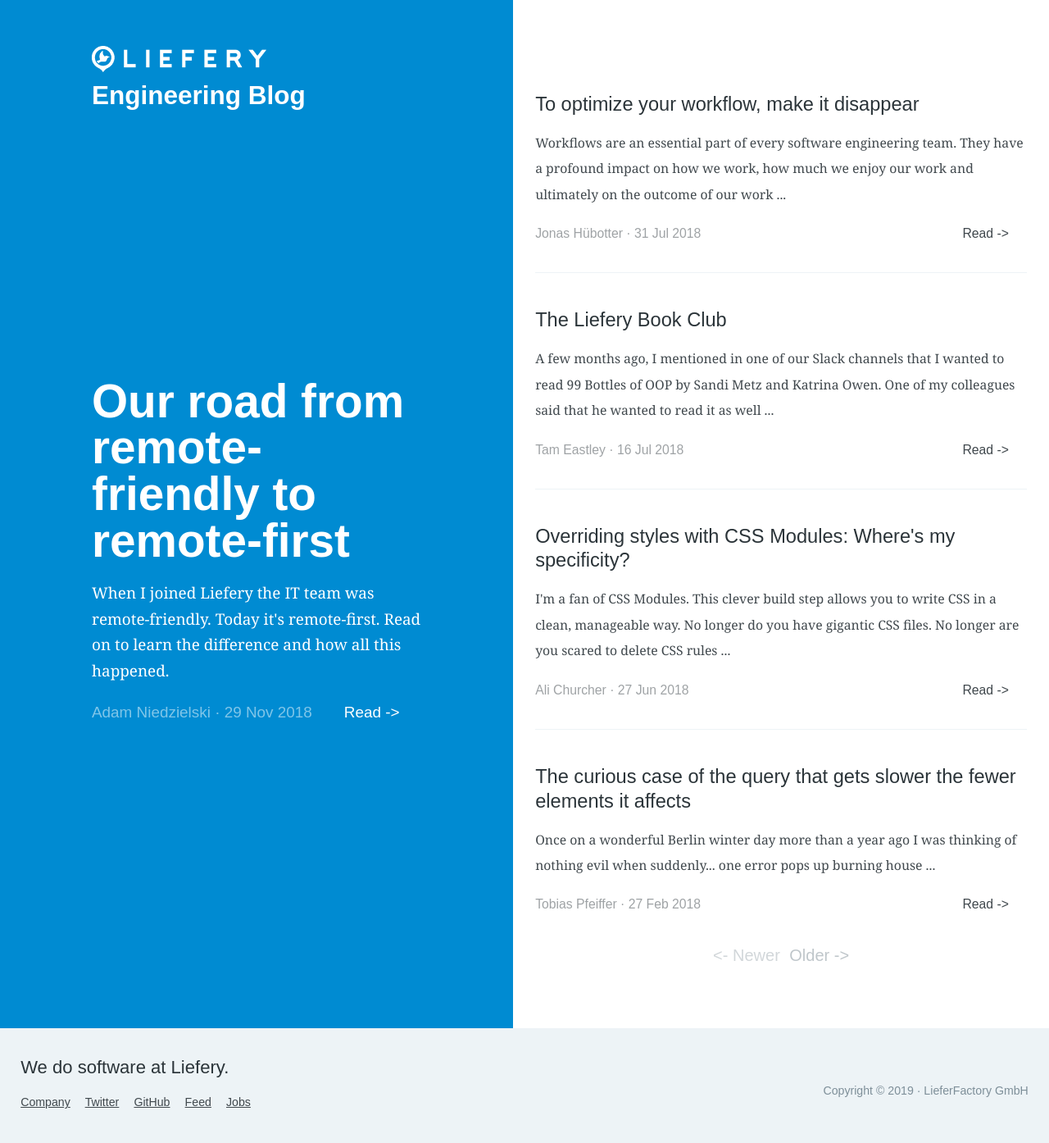
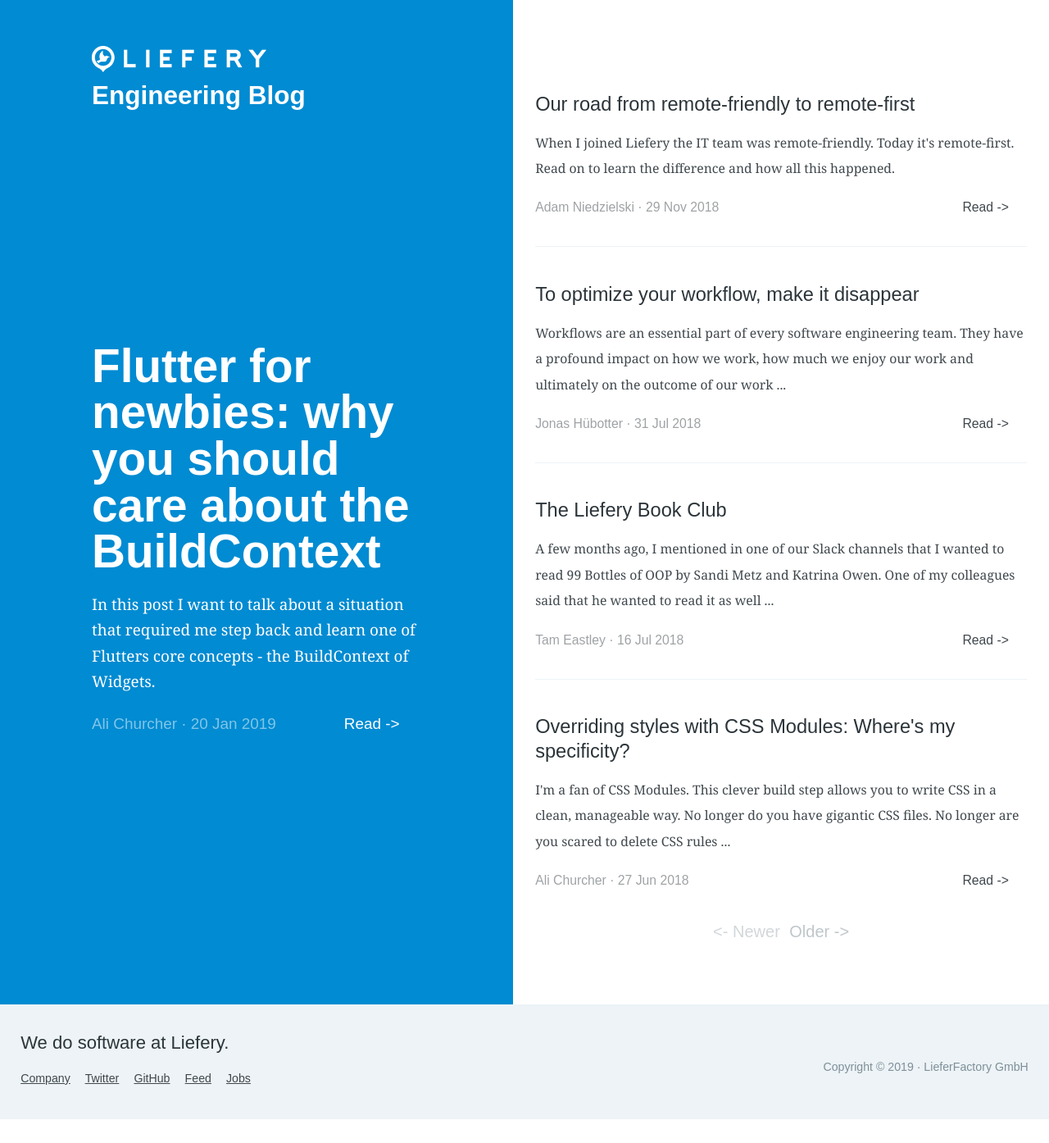
Before and after one commit to liefery-it-legacy/blog, a Jekyll site: the page built from index.html, in a window 1280 px wide. Shown: the whole page at 82% size. Built offline with Jekyll 4.4.1, drawn with Linux system fonts in a browser that asks for light colours; some web fonts are replaced; the list of posts is cut into pages by our own code; a file with an impossible date is left out; after the commit the page ends 1365 px from its top, so only the background shows below that.

Commit message:
more pictures and edits

````diff
--- a/_posts/2019-02-20-flutter-build-context-101.md
+++ b/_posts/2019-02-20-flutter-for-newbies-why-you-should-care-about-the-build-context.md
@@ -1,7 +1,7 @@
 ---
 layout: post
-title: "todo "
-date: todo
+title: "Flutter for newbies: why you should care about the BuildContext"
+date: 20-01-2019
 author: Ali Churcher
 tags: todo
 excerpt: "In this post I want to talk about a situation that required me step back and learn one of Flutters core concepts - the BuildContext of Widgets."
@@ -12,37 +12,37 @@ In this post I want to talk about a situation that required me step back and lea
 
  The first thing you learn in flutter is that everything is a widget. Not just small components of the page like a form or a menu, but _everything_. A single button is a widget. A line of text is a widget. Padding and margins are also achieved with widgets. After a long day at the office you start to question if you too are widget.
 
- <img alt="monkey looking at self in mirror" src="/images/posts/flutter/existential_crisis_monkey.jpg" align="middle" width="300"/>
+ <figure>
+ <img  alt="monkey looking at self in mirror" src="/images/posts/flutter/existential_crisis_monkey.jpg" />   <figcaption>Photo by Andre Mouton on Unsplash.</figcaption>
+ </figure>
 
-
-Each widget is created from a `build` method, and every build method takes a `BuildContext` as an argument.
+Every widget in Flutter is created from a `build` method, and every build method takes a `BuildContext` as an argument.
 ```Dart
  build(BuildContext context) {
    // return widget
  }
 ```
-This BuildContext describes where you are in the tree of widgets of your application.  I learnt that it's easy to ignore BuildContext completely. Just slap in a parameter when you write a build function and forget about it. This lazy approach served me well until the day I needed to create a SnackBar.
+This BuildContext describes where you are in the tree of widgets of your application.  I learnt that it's easy to ignore BuildContext completely. Just slap in a parameter when you write a build function and forget about it. This lazy approach served me well until the day I needed to create a SnackBar; the small pieces of information that pop up at the bottom of your screen.
 
 ![snackbar popup dialog on a phone](/images/posts/flutter/snackbar_bottom_only.png)
 
 
 Let's delve into what it takes to display a SnackBar, and why it is relevant to understand the BuildContext.
 
+
 ## Creating and Displaying a SnackBar
-A SnackBar is easy to create:
-
+A SnackBar is simple to create:
 
 ```dart
 mySnackBar = SnackBar(content: "Saving all changes...")
 ```
-(Note that you can ommit the `new` keyword when calling constructors such as `SnackBar()`)
+(Note that you can omit the `new` keyword when calling constructors such as `SnackBar()` in the Dart language).
 
-This `mySnackBar` is now created but not visible. To display it on the screen we must use `Scaffold`. A Scaffold is the way to display Material elements such as AppBar, Body, and SnackBars.
-Different screens will each have their own Scaffold and display different content in the appBar and the body.
 
-(image of app with heading (Appbar)  content (body) and a dialog(SnackBar) with labels)
+`mySnackBar` is now created but not visible. To display it on the screen we must use `Scaffold`. A Scaffold is the way to display [Material](https://flutter.io/docs/development/ui/widgets/material) elements such as the AppBar (the top bar on the screen), Body, and SnackBars.
+Different screens each have their own Scaffold where they display different information into the Body or AppBar.
 
-To display the SnackBar on the screen you simply get the Scaffold with a method called Scaffold.of then call `showSnackBar`.
+To display the SnackBar on the screen you must get a reference to the Scaffold with the method `Scaffold.of` then display the SnackBar with `showSnackBar`.
 
 ```dart
 Scaffold.of(context).showSnackBar(myCoolSnackBar)
@@ -69,7 +69,7 @@ class MyDocumentsScreen extends StatelessWidget {
   }
 }
 ```
-<img align="middle" src="/images/posts/flutter/sad_no_snackbar.png" width="200"  />
+<img class="userDefined centered" src="/images/posts/flutter/sad.png" width="260"  />
 
 When we click the button no SnackBar is displayed, and the following error is printed to the console:
 
@@ -85,7 +85,7 @@ To find out what went wrong we need to know what this `of()` function really doe
 ## Of
 
   `Scaffold.of(context)`  says "From the given `BuildContext`, return the nearest Scaffold widget".
-The `of` method can be used elsewhere for example `Theme.of(context)` takes the supplied context and returns the nearest Theme.
+The `of` method can be used in many places in Flutter for example `Theme.of(context)` takes the supplied context and returns the nearest Theme.
 
 The line of code that caused the failure:
 ```dart
@@ -94,14 +94,14 @@ Scaffold.of(context).showSnackBar(myCoolSnackBar)
 says “Go and find me the nearest Scaffold to the given BuildContext and then display myCoolSnackBar inside it."
 So why did the error say that there was no Scaffold in the given BuildContext, even though we created a Scaffold in the code block above?
 
- ## BuildContext
+## BuildContext
+
 
 >Each widget has its own BuildContext, which becomes the parent of the widget returned by the StatelessWidget.build.
 
+<img class="userDefined" src="/images/posts/flutter/login_screen.png" width="245"  /><img class="userDefined" src="/images/posts/flutter/arrow.png" width="70"  /><img class="userDefined" src="/images/posts/flutter/full_screen_no_snackbar.png" width="250"  />
 
-<img src="/images/posts/flutter/login_screen.png" alt="login screen" width="195"/> <img src="/images/posts/flutter/arrow.png" alt="arrow" width="70"/> <img src="/images/posts/flutter/full_screen_no_snackbar.png" alt="my documents screen" width="200"/>
-
-That means that if we are building the MyDocuments screen (as per the code above) the BuildContext in the Build method is the parent - in this case the login screen.
+That means that if we are building the MyDocuments screen then the BuildContext in the Build method is the parent - in this case the Login Screen on the left side.
 
 ```dart
 class MyDocumentsScreen extends StatelessWidget {
@@ -113,7 +113,7 @@ If you think about it this makes sense, if we haven’t built the MyDocumentsScr
 
 ## So what caused the error
 We know that Scaffold.of takes the given context and finds the nearest scaffold. And even though we create a Scaffold, we also know that the `context` provided to the build Function is not the widget itself, but rather it's parent - a parent who has no scaffold.
-As a result Scaffold.of(context) finds no Scaffold and throws an error.
+As a result `Scaffold.of(context)` finds no Scaffold and throws an error.
 
 ## A solution
 What we need is to call `Scaffold.of(context)`  providing a context that is a _child_ of our new scaffold.
@@ -140,10 +140,16 @@ class MyDocumentsScreen extends StatelessWidget {
   }
 }
 ```
-Success! We now have
+Success! We now have rendered a SnackBar into our Scaffold.
 
-<img align="middle" src="/images/posts/flutter/snackbar.png" width="200"  />
+<img class="userDefined centered" display="block" src="/images/posts/flutter/snackbar.png" width="250"  />
 
-![screen with snackbar]()
-BuildContext is an important part of Flutter environment, but from looking at stackoverflow, I'm not the first person who ignored it until it came time to render a snackBar.
-So be warned, always learn the fundamentals!
+Putting aside our disappointment that SnackBars are unrelated to food, we can see the importance of the BuildContext for the everyday task of rendering something into a Scaffold after build time. As a Flutter beginner you will find the BuildContext useful for much more, such as getting your current location for navigation, adding colour themes, and translating your text.
+
+
+#### Enjoy Flutter!
+
+
+<figure>
+<img  alt="monkey looking at self in mirror" src="/images/posts/flutter/snacks.jpg" />   <figcaption>Photo by rawpixel on Unsplash.</figcaption>
+</figure>
--- a/_sass/layouts/_post.scss
+++ b/_sass/layouts/_post.scss
@@ -50,8 +50,16 @@ main#post {
     ol, ul {
       max-width: calc(100% - 2em);
     }
-    img:not(.emoji) {
+    figure{
+      margin:0
+    }
+    img:not(.userDefined) {
       width: 100%;
+    }
+
+    img.centered {
+      display: block;
+      margin: auto;
     }
   }
   section#comments {
````
Also changed, not shown: images/posts/flutter/arrow.png, images/posts/flutter/sad.png (added), images/posts/flutter/sad_no_snackbar.png (deleted), images/posts/flutter/snacks.jpg (added).
